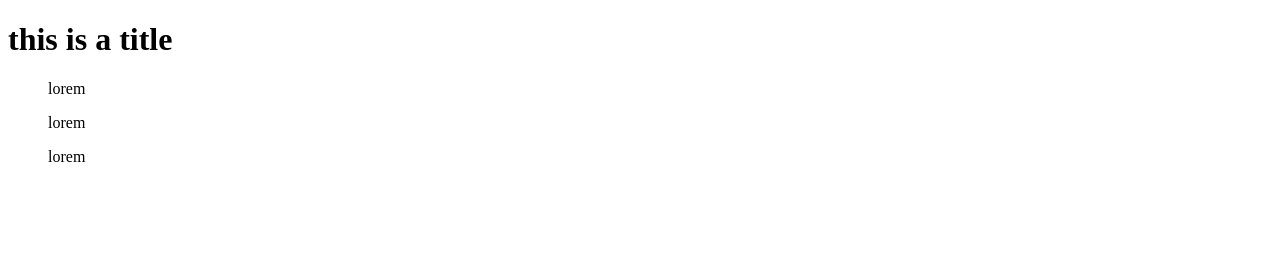
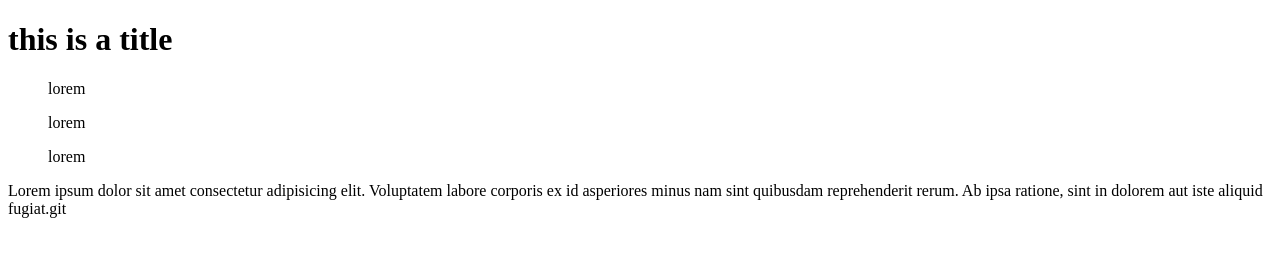
Before and after one commit to Mukhtar1998/testgit, a plain HTML site: page index.html in a window 1280 px wide. Drawn offline with Linux system fonts and the light colour scheme.

Commit message:
j'au ajouté p

```diff
--- a/index.html
+++ b/index.html
@@ -11,5 +11,6 @@
     <ol>lorem</ol>
     <ol>lorem</ol>
     <ol>lorem</ol>
+    <p>Lorem ipsum dolor sit amet consectetur adipisicing elit. Voluptatem labore corporis ex id asperiores minus nam sint quibusdam reprehenderit rerum. Ab ipsa ratione, sint in dolorem aut iste aliquid fugiat.git </p>
 </body>
 </html>
```
